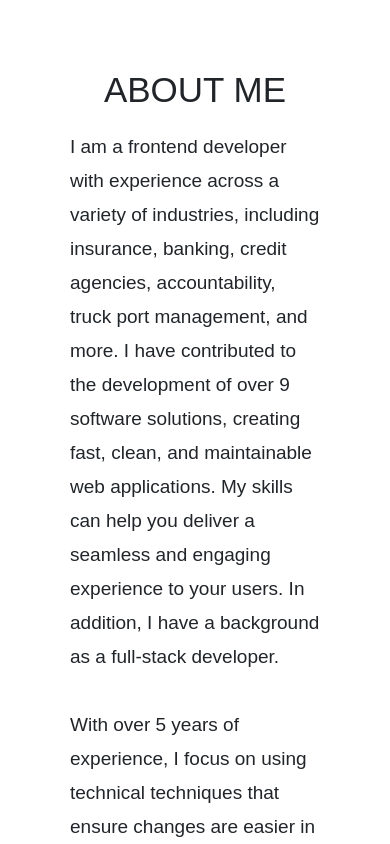
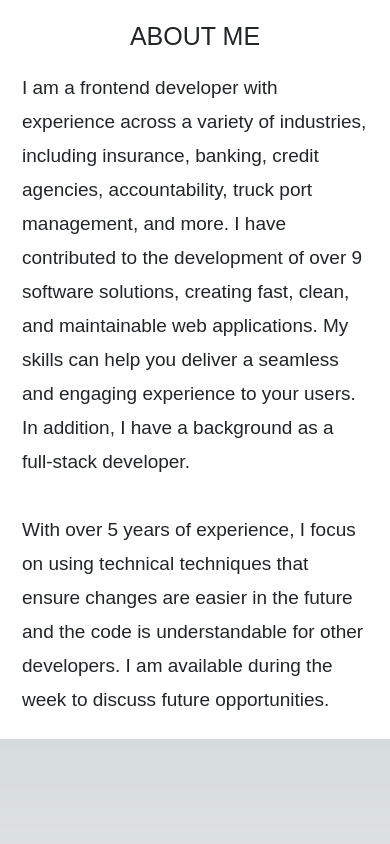
Before and after one commit to LucianoSantillan/resume, a Next.js app: page /components/About/About in a window 390 px wide. Shown: the top 844 px of the page. Built offline with nearby package versions, Linux system fonts and the light colour scheme.

Commit message:
about responsive

```diff
--- a/pages/components/About/About.module.css
+++ b/pages/components/About/About.module.css
@@ -27,3 +27,13 @@
 #about-section.active {
   opacity: 1;
 }
+
+@media (max-width: 768px) {
+  .aboutSectionTitle {
+    font-size: 25px;
+  }
+
+  .aboutSection {
+    padding: 22px;
+  }
+}
```
